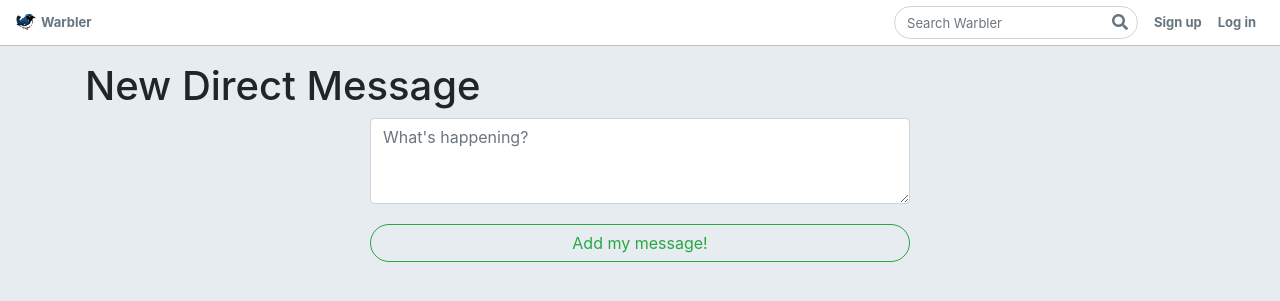
After one commit to oliviah0/buffalo, a Flask app: page /messages/direct-message/new/1 in a window 1280 px wide. The commit adds this page. Shown: the top 301 px of the page. Run offline with Flask 2, Linux system fonts and the light colour scheme; some libraries are stand-ins or nearby versions.

Commit message:
adding direct message model, form, html

```diff
--- a/app.py
+++ b/app.py
@@ -5,8 +5,8 @@ from flask_debugtoolbar import DebugToolbarExtension
 from sqlalchemy.exc import IntegrityError
 from sqlalchemy import or_
 
-from forms import UserAddForm, LoginForm, MessageForm, UserUpdateForm
-from models import db, connect_db, User, Message, LikedMessage
+from forms import UserAddForm, LoginForm, MessageForm, UserUpdateForm, DirectMessageForm
+from models import db, connect_db, User, Message, LikedMessage, DirectMessage
 
 CURR_USER_KEY = "curr_user"
 
@@ -380,3 +380,19 @@ def add_header(req):
     req.headers["Expires"] = "0"
     req.headers['Cache-Control'] = 'public, max-age=0'
     return req
+
+@app.route('/messages/direct-message/new/<int:message_to_user_id>', methods=["GET", "POST"])
+def direct_messsage(message_to_user_id):
+    form = DirectMessageForm()
+    if form.validate_on_submit():
+        msg_text = request.form.get("message")
+        new_direct_msg = DirectMessage(
+            text=form.text.data,
+            user_from_id=g.user.id,
+            user_to_id=message_to_user_id
+        )
+        db.session.add(new_direct_msg)
+        db.session.commit()
+        return redirect("/")
+    else:
+        return render_template('/messages/new_direct_message.html', form=form)
--- a/forms.py
+++ b/forms.py
@@ -33,3 +33,10 @@ class UserUpdateForm(FlaskForm):
     header_image_url = StringField('(Optional) Header Image URL')
     bio = TextAreaField('(Optional) Bio')
     password = PasswordField('Password', validators=[Length(min=6)])
+
+# ADDING DIRECT MESSAGE FORM
+class DirectMessageForm(FlaskForm):
+    """Form for adding direct message"""
+
+    # username = StringField('Username', validators=[DataRequired()])
+    text = TextAreaField('Direct Message', validators=[Length(min=6)])
--- /dev/null
+++ b/templates/messages/new_direct_message.html
@@ -0,0 +1,22 @@
+{% extends 'base.html' %}
+{% block content %}
+<h1>New Direct Message</h1>
+    <div class="row justify-content-center">
+        <div class="col-md-6">
+          <form method="POST">
+            {{ form.csrf_token }}
+            <div>
+              {% if form.text.errors %}
+                {% for error in form.text.errors %}
+                  <span class="text-danger">
+                {{ error }}
+              </span>
+                {% endfor %}
+              {% endif %}
+              {{ form.text(placeholder="What's happening?", class="form-control", rows="3") }}
+            </div>
+            <button class="btn btn-outline-success btn-block">Add my message!</button>
+          </form>
+        </div>
+    </div>
+{% endblock %}
--- a/templates/users/detail.html
+++ b/templates/users/detail.html
@@ -49,7 +49,11 @@
             <form method="POST" action="/users/follow/{{ user.id }}">
               <button class="btn btn-outline-primary">Follow</button>
             </form>
+
             {% endif %}
+            <form method="GET" action="/messages/direct-message/new/{{ user.id }}">
+              <button class="btn btn-outline-primary">Direct Message</button>
+            </form>
             {% endif %}
           </div>
         </ul>
```
Also changed, not shown: models.py (+47 -0 lines).
